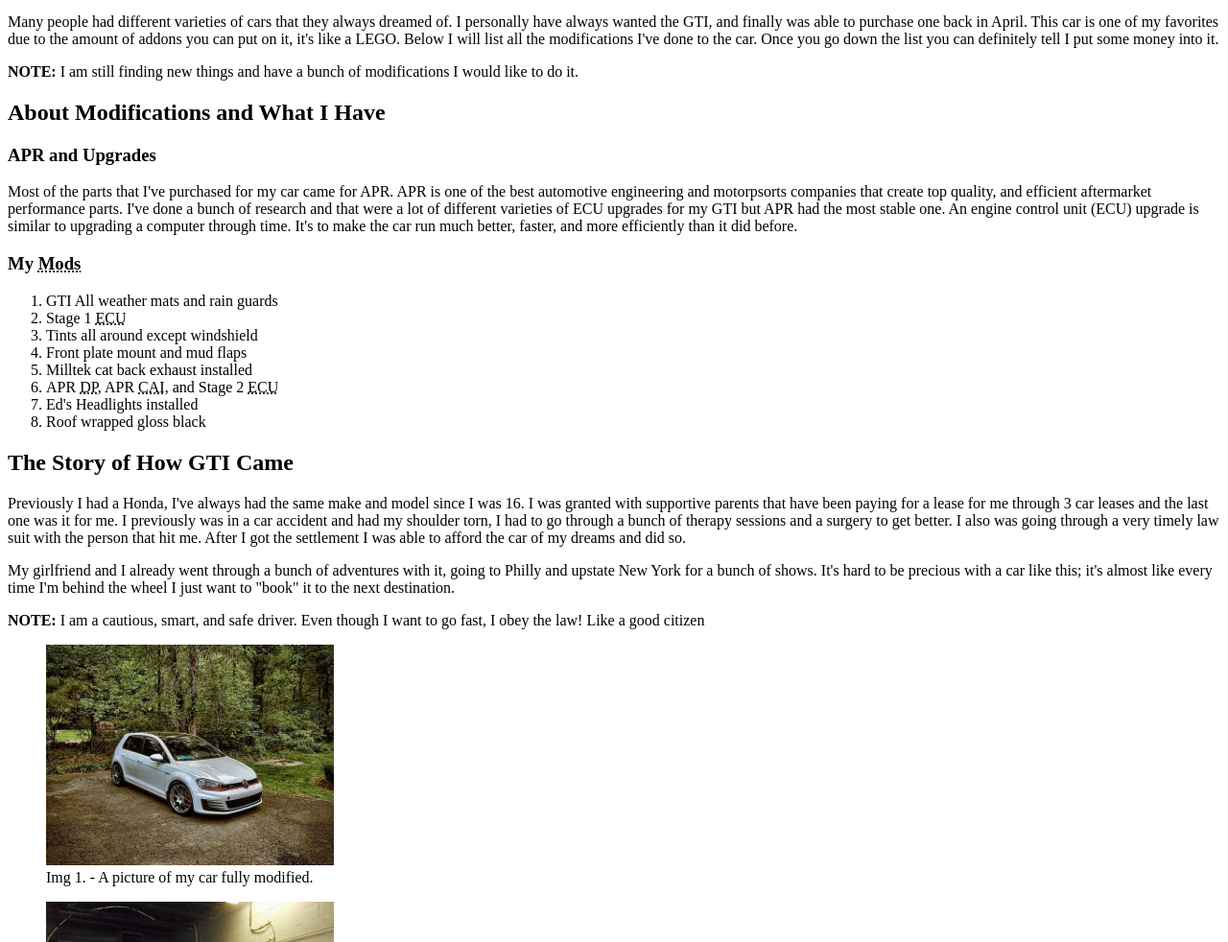
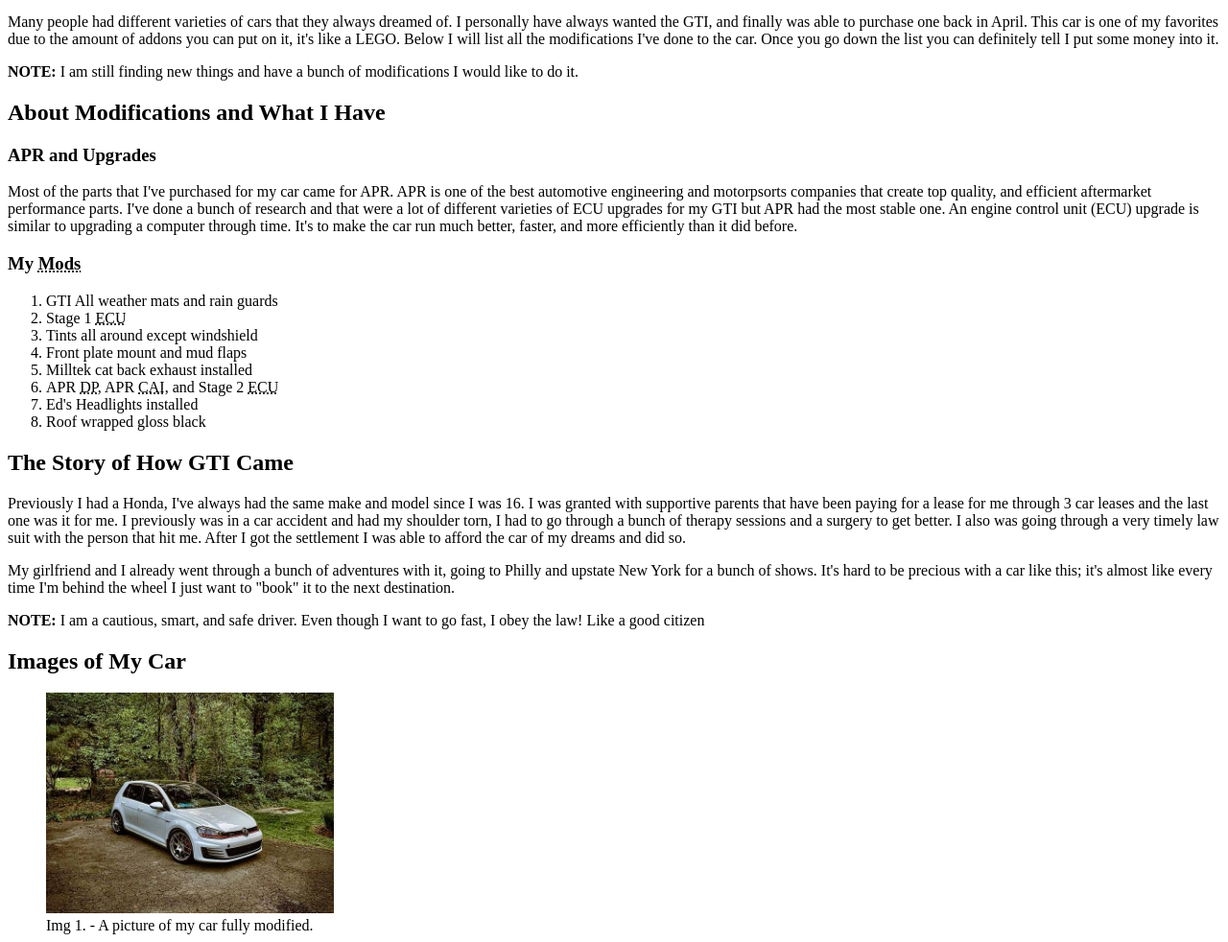
Before and after one commit to jbilenko/DSW1, a plain HTML site: page project1/index.html in a window 1280 px wide. Shown: the part 118-1100 px from the top of the page at 96% size. Drawn offline with Linux system fonts and the light colour scheme.

Commit message:
Added heading for images sections

```diff
--- a/project1/index.html
+++ b/project1/index.html
@@ -51,6 +51,7 @@
 		</section>
 
         <section id="images">
+        	<h2>Images of My Car</h2>
         	<figure>
             	<a href="images/pic1.jpg">
             		<img src="images/pic1.jpg" width="300" height="230" />
```
